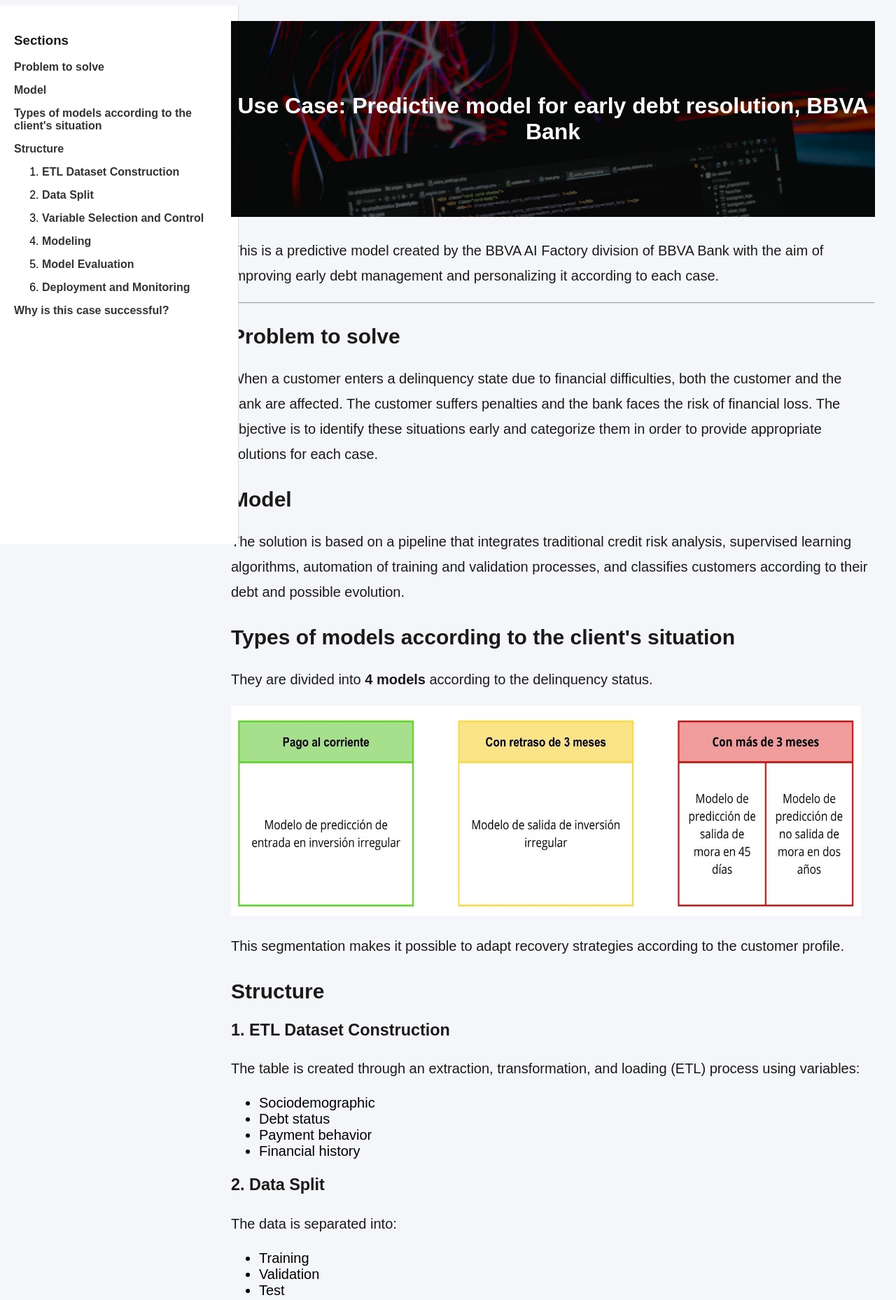
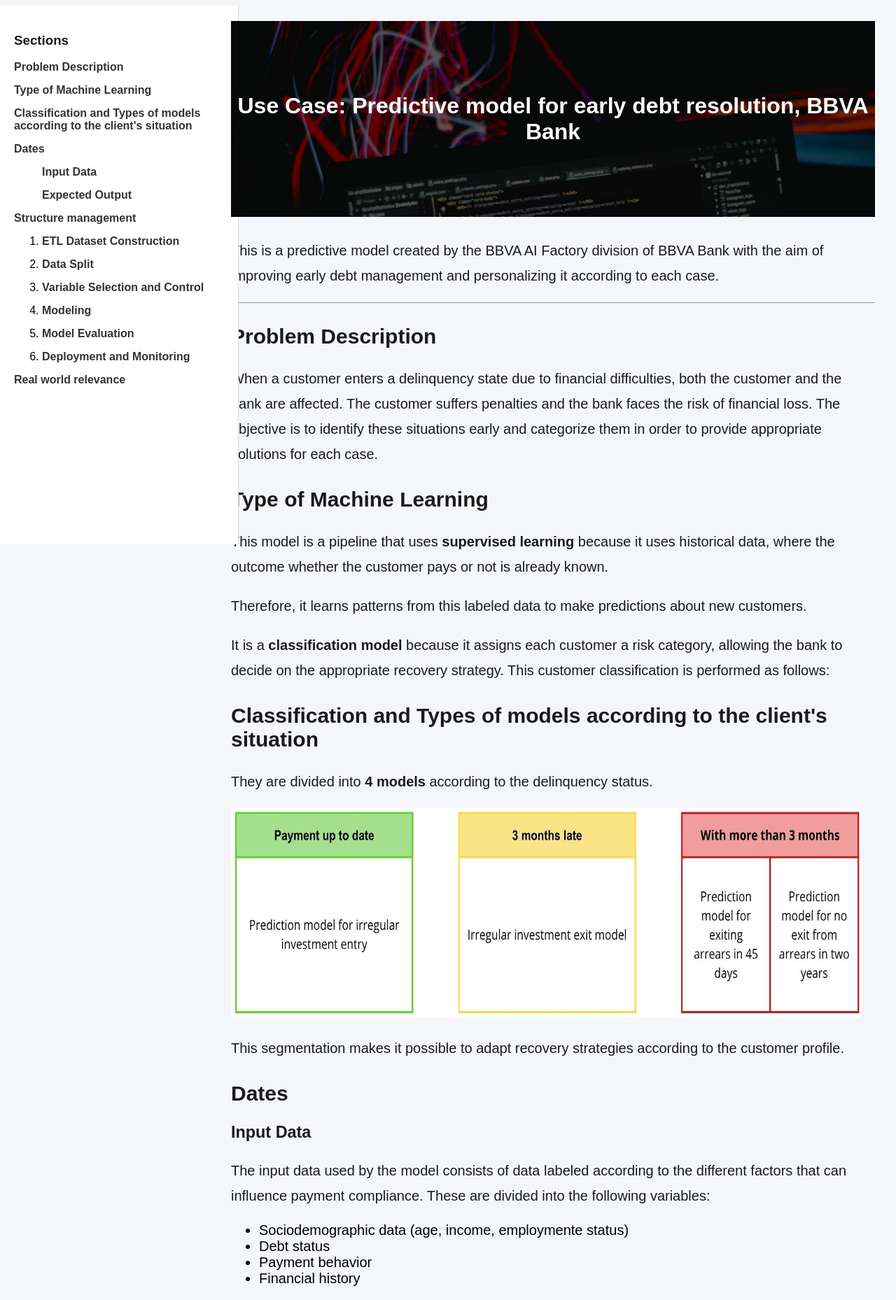
Before and after one commit to jenn-martinez/MachineLearning, a Flask app: page /BBVA in a window 1280 px wide. Shown: the part 62-1920 px from the top of the page at 70% size. Run offline with Flask 3, Linux system fonts and the light colour scheme.

Commit message:
Modify BBVAPipeline.html, appy.py, add mainMenu.html

```diff
--- a/app.py
+++ b/app.py
@@ -4,7 +4,7 @@
 
 @app.route('/')
 def home():
-    return render_template('index.html')
+    return render_template('mainMenu.html')
 
 @app.route('/SG')
 def sg_page():
@@ -23,7 +23,7 @@
         return f"<h1>Error en /casodeuso</h1><p>{str(e)}</p>"
 
 @app.route('/SB')
-def firstPage():
+def sb_page():
     return render_template('santiago.html')
 
 if __name__ == '__main__':
--- a/static/style.css
+++ b/static/style.css
@@ -59,12 +59,12 @@
             padding:  30px;
         }
 
-        .contenido {
+        .content {
             max-width: 1000px;
             margin: 0 auto;
         }
 
-        .titulo {
+        .title {
             position: relative;
             background-image: url("../static/computador.jpg");
             background-size: cover;
@@ -86,7 +86,7 @@
             z-index: 1;
         }
 
-        .titulo h1 {
+        .title h1 {
             position: relative;
             z-index: 2;
             font-size: 32px;
@@ -103,16 +103,16 @@
             color: #1a1a1a;
         }
 
-        .seccion {
+        .section {
             margin-top: 30px;
             font-size: 20px;
         }
 
-        .seccion:hover {
+        .section:hover {
             box-shadow: 0 10px 25px rgba(0, 0, 0, 0.1);
         }
 
-        .bloque-horizontal {
+        .horizontal-block {
             display: flex;
             align-items: center;
             gap: 40px;
@@ -124,7 +124,7 @@
             display: block;
         }
 
-        .texto{
+        .text{
             flex: 1;
         }
 
--- a/templates/BBVAPipeline.html
+++ b/templates/BBVAPipeline.html
@@ -9,42 +9,48 @@
 </head>
 
 <body>
-    <!-- Barra superior-->
     <div class="header">
         Machine Learning: Pipeline BBVA
     </div>
 
-    <!-- Diseño -->
     <div class="layout">
         <div class="sidebar">
             <h3>Sections</h3>
             <ul>
-                <li><a href="#problema">Problem to solve</a></li>
-                <li><a href="#modelo">Model</a></li>
-                <li><a href="#clasificacion">Types of models according to the client's situation</a></li>
+                <li><a href="#problem">Problem Description</a></li>
+                <li><a href="#model">Type of Machine Learning</a></li>
+                <li><a href="#clasification">Classification and Types of models according to the client's situation</a></li>
                 <li>
-                    <a href="#estructura">Structure</a>
+                    <a href="#Data"> Dates</a>
+                    <ol>
+                        <ul>
+                        <li><a href="#InputData"> Input Data</a></li>
+                        <li><a href="#OutputData"> Expected Output</a></li>
+                        </ul>
+                    </ol>
+                </li>
+                <li>
+                    <a href="#structure">Structure management</a>
                     <ol>
                         <li><a href="#ETL">ETL Dataset Construction</a></li>
-                        <li><a href="#datos">Data Split</a></li>
-                        <li><a href="#seleccion">Variable Selection and Control</a></li>
-                        <li><a href="#modelacion">Modeling</a></li>
-                        <li><a href="#evaluacion">Model Evaluation</a></li>
-                        <li><a href="#despliegue">Deployment and Monitoring</a></li>
+                        <li><a href="#dateSplit">Data Split</a></li>
+                        <li><a href="#selection">Variable Selection and Control</a></li>
+                        <li><a href="#modeling">Modeling</a></li>
+                        <li><a href="#evaluation">Model Evaluation</a></li>
+                        <li><a href="#deployment">Deployment and Monitoring</a></li>
                     </ol>
                 </li>
-                <li><a href="#exito">Why is this case successful?</a></li>
+                <li><a href="#win">Real world relevance</a></li>
             </ul>
         </div>
 
         <div class="main">
-            <div class="contenido">
-                <div class="titulo">
+            <div class="content">
+                <div class="title">
                     <div class="overlay"></div>
                     <h1>Use Case: Predictive model for early debt resolution, BBVA Bank</h1>
                 </div>
-                <div class="seccion">
-                    <!-- Descripción-->
+                <div class="section">
                     <p>
                         This is a predictive model created by the BBVA AI Factory division of BBVA Bank
                         with the aim of improving early debt management and personalizing it according to each case.
@@ -52,8 +58,8 @@
                 </div>
                 <hr>
 
-                <div class="seccion">
-                    <h2 id="problema"> Problem to solve </h2>
+                <div class="section">
+                    <h2 id="problem"> Problem Description </h2>
                     <p>
                         When a customer enters a delinquency state due to financial difficulties, both the customer
                         and the bank are affected.
@@ -63,18 +69,24 @@
                     </p>
                 </div>
 
-                <div class="seccion">
-                    <h2 id="modelo"> Model</h2>
+                <div class="section">
+                    <h2 id="model"> Type of Machine Learning</h2>
                     <p>
-                        The solution is based on a pipeline that integrates traditional credit risk analysis,
-                        supervised learning algorithms,
-                        automation of training and validation processes,
-                        and classifies customers according to their debt and possible evolution.
+                        This model is a pipeline that uses <strong> supervised learning </strong>because it uses historical data,
+                        where the outcome whether the customer pays or not is already known.
+                    </p>
+                    <p>
+                        Therefore, it learns patterns from this labeled data to make predictions about new customers.
+                    </p>
+                    <p>
+                        It is a <strong>classification model </strong> because it assigns each customer a risk category, allowing the bank
+                        to decide on the appropriate recovery strategy.
+                        This customer classification is performed as follows:
                     </p>
                 </div>
 
-                <div class="seccion">
-                    <h2 id="clasificacion">Types of models according to the client's situation</h2>
+                <div class="section">
+                    <h2 id="clasification">Classification and Types of models according to the client's situation</h2>
                     <p>
                         They are divided into <strong>4 models</strong> according to the delinquency status.
                     </p>
@@ -83,22 +95,39 @@
                         This segmentation makes it possible to adapt recovery strategies according to the customer profile.
                     </p>
                 </div>
+                <div class="section">
+                    <h2 id="Data">Dates</h2>
+                    <h3 id="InputData"> Input Data</h3>
+                    <p>
+                        The input data used by the model consists of data labeled according to the different factors
+                        that can influence payment compliance. These are divided into the following variables:
+                        <ul>
+                            <li>Sociodemographic data (age, income, employmente status)</li>
+                            <li>Debt status</li>
+                            <li>Payment behavior</li>
+                            <li>Financial history</li>
+                        </ul>
+                    </p>
+                    <h3 id="OutputData"> Expected Output</h3>
+                    <p>
+                        The model is designed to produce data that allows the bank to determine which model is
+                        appropriate for each client. They are divided into:
+                        <ul>
+                            <li>Probability of repayment</li>
+                            <li>Risk classification</li>
+                            <li>Recommended actions</li>
+                        </ul>
+                    </p>
+                </div>
 
-                <div class="seccion">
-                    <h2 id="estructura">Structure</h2>
+                <div class="section">
+                    <h2 id="structure">Structure management</h2>
                     <h3 id="ETL"> 1. ETL Dataset Construction </h3>
                     <p>
-                        The table is created through an extraction, transformation, and loading (ETL) process using
-                        variables:
-                    <ul>
-                        <li>Sociodemographic</li>
-                        <li>Debt status</li>
-                        <li>Payment behavior</li>
-                        <li>Financial history</li>
-                    </ul>
-                    </p>
+                        The table is created through an extract, transform, and load (ETL) process using the
+                        input data as variables.
 
-                    <h3 id="datos">2. Data Split </h3>
+                    <h3 id="dateSplit">2. Data Split </h3>
                     <p>
                         The data is separated into:
                     <ul>
@@ -108,13 +137,13 @@
                     </ul>
                     The latter acts as a temporal holdout set to review the model's behavior.
                     </p>
-                    <div class="bloque-horizontal">
+                    <div class="horizontal-block">
                         <div class="imagen">
                             <img src="{{url_for('static',filename='iconos.jpg')}}" alt="Iconos" width="400px">
                         </div>
 
-                            <div class="texto">
-                                <h3 id="seleccion">3. Variable Selection and Control </h3>
+                            <div class="text">
+                                <h3 id="selection">3. Variable Selection and Control </h3>
                             <p>
                                 Using the <strong>GRMlab</strong> tool, variables are preselected.
                                 Afterwards, unstable variables (data drift) are identified and removed.
@@ -125,7 +154,7 @@
                     </div>
 
 
-                    <h3 id="modelacion">4. Modeling </h3>
+                    <h3 id="modeling">4. Modeling </h3>
                     <p>
                         Three types of models are built:
                     <ul>
@@ -171,7 +200,7 @@
                     </ul>
                     </p>
 
-                    <h3 id="evaluacion">5. Model Evaluation</h3>
+                    <h3 id="evaluation">5. Model Evaluation</h3>
                     <p>
                         To determine the effectiveness of the model, the following tests are carried out:
                     <ol>
@@ -185,7 +214,7 @@
                     </ol>
                     </p>
 
-                    <h3 id="despliegue">6. Deployment and Monitoring</h3>
+                    <h3 id="deployment">6. Deployment and Monitoring</h3>
                     <p>
                         Once the tests are passed, the model is implemented in production and monitored for:
                     <ul>
@@ -196,12 +225,15 @@
 
                     </p>
                 </div>
-                <div class="seccion">
-                    <h2 id="exito">Why is this case successful?</h2>
+                <div class="section">
+                    <h2 id="win">Real world relevance</h2>
                     <p>
-                        This case is successful because it has a real impact, helps reduce losses, is scalable,
-                        combines performance with interpretability, and dynamically adapts to changes
-                        in the financial market.
+                        This case is relevant in real-world situations because, in addition to being successful, it allows banks to reduce
+                        losses and improve customer management based on data.
+                    </p>
+                    <p>
+                        Furthermore, by being scalable and combining performance with interpretability, it adapts dynamically to changes in
+                        the financial market.
                     </p>
                 </div>
 
```
Also changed, not shown: templates/mainMenu.html (added, +32 -0 lines), static/BBVA.jpg.
